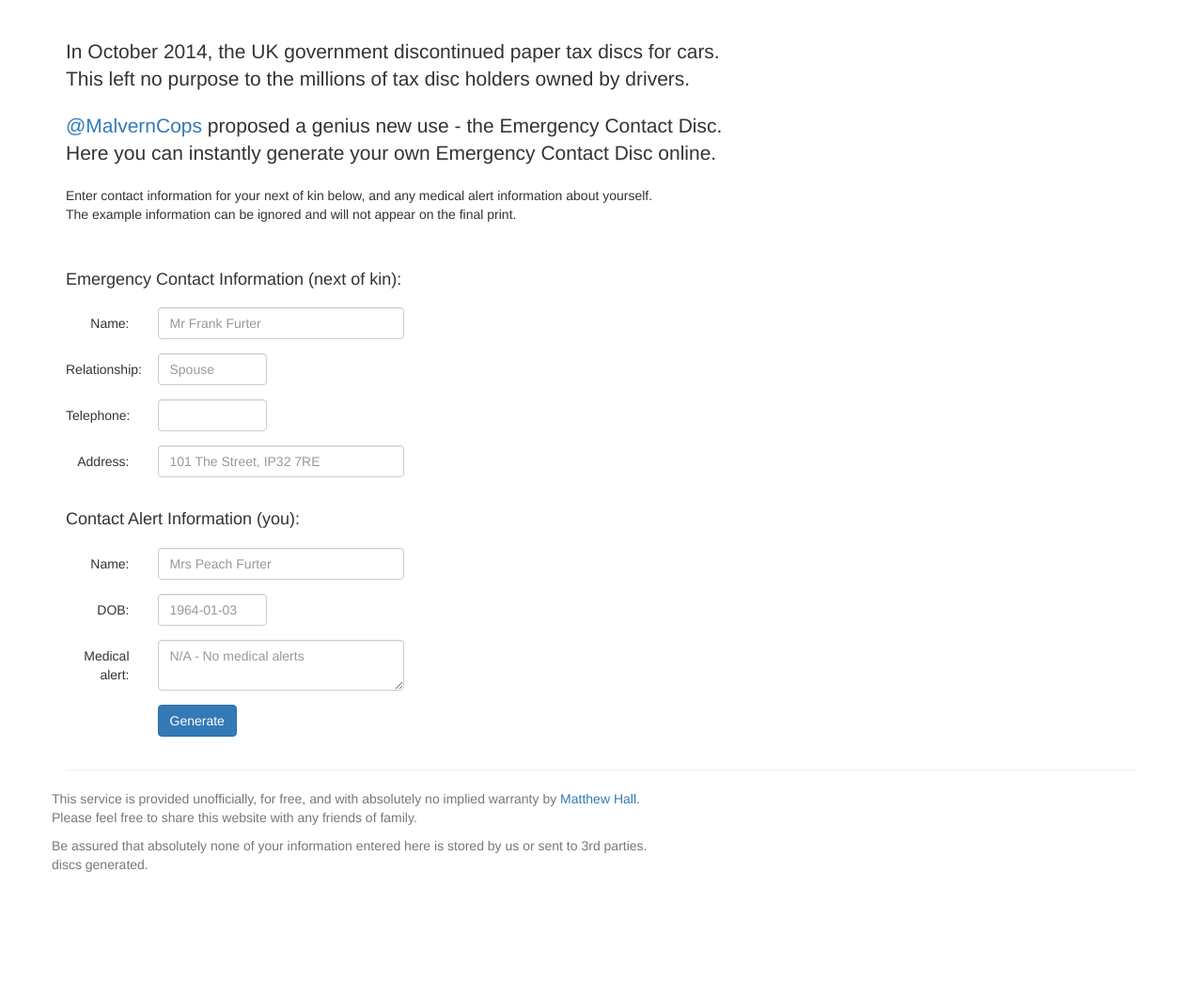
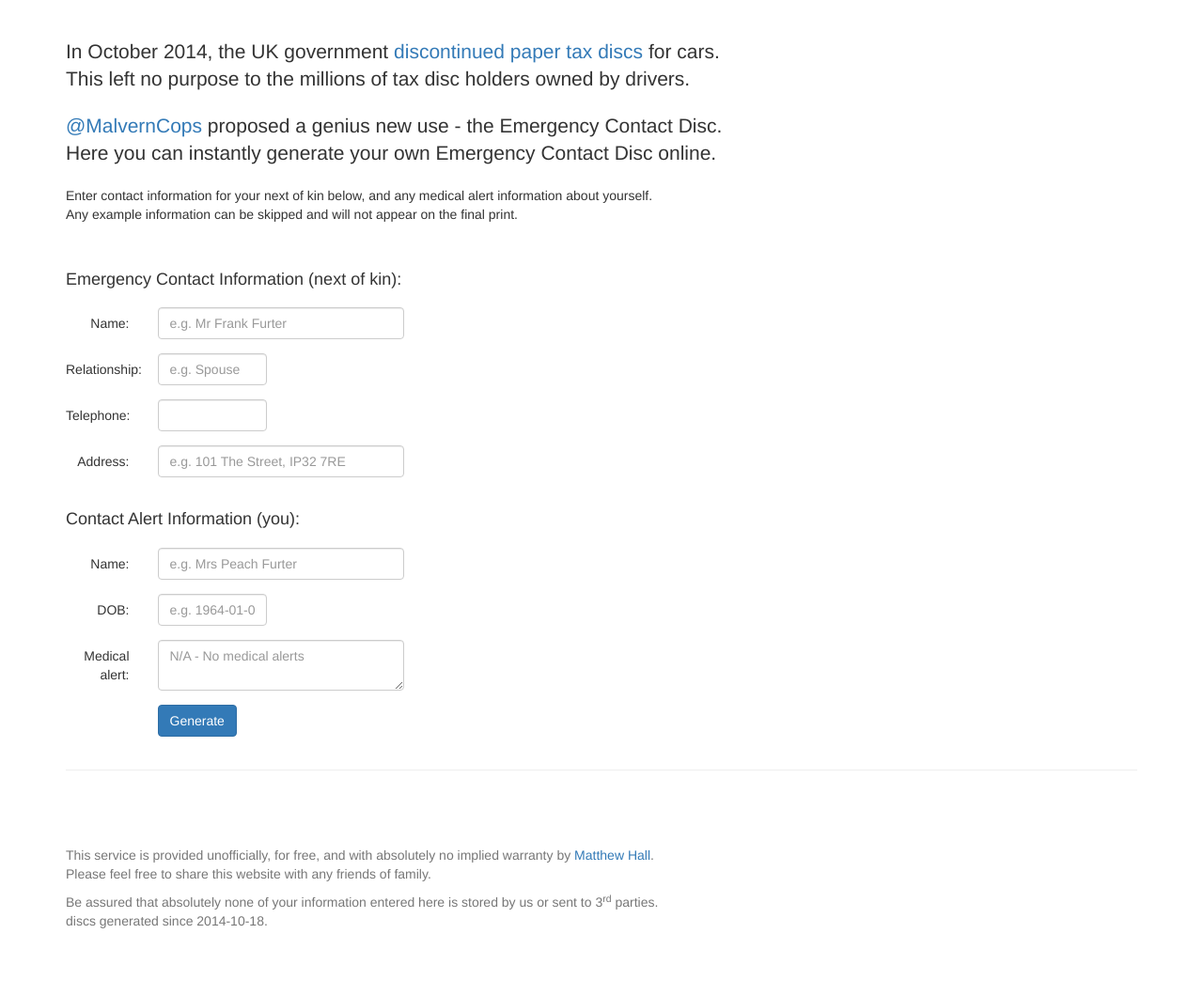
Before and after one commit to wallyhall/emergencycontactdisc, a PHP site: page / in a window 1280 px wide. Shown: the part 80-1140 px from the top of the page at 94% size. Before the commit the page ends 1008 px from the top, so only its background shows below. Run offline with PHP 8.4, Linux system fonts and the light colour scheme; some libraries are stand-ins or nearby versions.

Commit message:
New share/like buttons, improved instructions.
Added share/like buttons.
Made the instructions more readable.
Ready for show-time?

```diff
--- a/custom.css
+++ b/custom.css
@@ -10,8 +10,9 @@ label {
 	font-weight: inherit;
 }
 
-.fb-like {
-	top: -5px;
+.sharrre .button{
+	float:left;
+	width:60px;
 }
 
 /* *****************************************************************************
--- a/index.php
+++ b/index.php
@@ -13,8 +13,6 @@
         <link rel="stylesheet" href="custom.css" />
 	</head>
 	<body>
-		<div id="fb-root"></div>
-
 		<div class="container">
 			<div class="header">
 				<ul class="nav nav-pills pull-right">
@@ -24,14 +22,14 @@
 			</div>
 
 			<div class="row marketing">
-				<p class="lead">In October 2014, the UK government discontinued paper tax discs for cars.
+				<p class="lead">In October 2014, the UK government <a href="http://www.gov.uk/dvla/nomoretaxdisc">discontinued paper tax discs</a> for cars.
 				<br />This left no purpose to the millions of tax disc holders owned by drivers.</p>
 
 				<p class="lead"><a href="https://twitter.com/MalvernCops">@MalvernCops</a> proposed a genius new use - the Emergency Contact Disc.
 				<br />Here you can instantly generate your own Emergency Contact Disc online.</p>
 
 				<p>Enter contact information for your next of kin below, and any medical alert information about yourself.<br />
-				The example information can be ignored and will not appear on the final print.</p>
+				Any example information can be skipped and will not appear on the final print.</p>
 			</div>
 
 			<div class="row">
@@ -45,14 +43,14 @@
 							<div class="form-group">
 								<label class="col-sm-2 control-label" for="nok[name]">Name:</label>
 								<div class="col-sm-6">
-									<input class="form-control" type="text" id="nok[name]" name="nok[name]" placeholder="Mr Frank Furter" />
+									<input class="form-control" type="text" id="nok[name]" name="nok[name]" placeholder="e.g. Mr Frank Furter" />
 								</div>
 							</div>
 
 							<div class="form-group">
 								<label class="col-sm-2 control-label" for="nok[relation]">Relationship:</label>
 								<div class="col-sm-3">
-									<input class="form-control" type="text" id="nok[relation]" name="nok[relation]" placeholder="Spouse" />
+									<input class="form-control" type="text" id="nok[relation]" name="nok[relation]" placeholder="e.g. Spouse" />
 								</div>
 							</div>
 
@@ -66,7 +64,7 @@
 							<div class="form-group">
 								<label class="col-sm-2 control-label" for="nok[address]">Address:</label>
 								<div class="col-sm-6">
-									<input class="form-control" type="text" id="nok[address]" name="nok[address]" placeholder="101 The Street, IP32 7RE" />
+									<input class="form-control" type="text" id="nok[address]" name="nok[address]" placeholder="e.g. 101 The Street, IP32 7RE" />
 								</div>
 							</div>
 						</fieldset>
@@ -79,14 +77,14 @@
 							<div class="form-group">
 								<label class="col-sm-2 control-label" for="mai[name]">Name:</label>
 								<div class="col-sm-6">
-									<input class="form-control" type="text" id="mai[name]" name="mai[name]" placeholder="Mrs Peach Furter" />
+									<input class="form-control" type="text" id="mai[name]" name="mai[name]" placeholder="e.g. Mrs Peach Furter" />
 								</div>
 							</div>
 
 							<div class="form-group">
 								<label class="col-sm-2 control-label" for="mai[dob]">DOB:</label>
 								<div class="col-sm-3">
-									<input class="form-control" type="text" id="mai[dob]" name="mai[dob]" placeholder="1964-01-03" />
+									<input class="form-control" type="text" id="mai[dob]" name="mai[dob]" placeholder="e.g. 1964-01-03" />
 								</div>
 							</div>
 
@@ -109,43 +107,41 @@
 
 			<hr />
 
-<!--			<div class="row text-center">
-				<div class="col-sm-3">
-					<script type="IN/Share" data-url="http://soggysoftware.co.uk/emergencycontactdisc/" data-counter="right"></script>
-				</div>
-				<div class="col-sm-3">
-					<div class="fb-like" data-href="http://soggysoftware.co.uk/emergencycontactdisc" data-layout="button_count" data-action="like" data-show-faces="false" data-share="false"></div>
-				</div>
-				<div class="col-sm-3">
-					<div class="g-plusone" data-size="standard" data-count="true"></div>
-				</div>
-				<div class="col-sm-3">
-					<a href="https://twitter.com/share" class="twitter-share-button" data-url="http://soggysoftware.co.uk/emergencycontactdisc/" data-via="wallyhall">Tweet</a>
-						<script>!function(d,s,id){var js,fjs=d.getElementsByTagName(s)[0],p=/^http:/.test(d.location)?'http':'https';if(!d.getElementById(id)){js=d.createElement(s);js.id=id;js.src=p+'://platform.twitter.com/widgets.js';fjs.parentNode.insertBefore(js,fjs);}}(document, 'script', 'twitter-wjs');</script>
-				</div>
-			</div>-->
+			<div class="row marketing">
+				<div id="sharrre" data-url="http://soggysoftware.co.uk/emergencycontactdisc/" data-text="DVLA declare no more tax discs! Utilise your UK tax disc holder with an Emergency Contact Disc. Create one now at http://soggysoftware.co.uk/emergencycontactdisc/" data-title="share this page"></div>
+			</div>
 
-			<div class="row">
+			<div class="row marketing">
 				<p class="text-muted">This service is provided unofficially, for free, and with absolutely no implied warranty by <a href="http://soggysoftware.co.uk">Matthew Hall</a>.<br />
 				Please feel free to share this website with any friends of family.</p>
-				<p class="text-muted">Be assured that absolutely none of your information entered here is stored by us or sent to 3rd parties.<br />
-				<?php echo file_get_contents(dirname(__FILE__)."/hits.dat"); ?> discs generated.</p>
+				<p class="text-muted">Be assured that absolutely none of your information entered here is stored by us or sent to 3<sup>rd</sup> parties.<br />
+				<?php echo file_get_contents(dirname(__FILE__)."/hits.dat"); ?> discs generated since 2014-10-18.</p>
 			</div>
 		</div>
 
 	    <script src="//ajax.googleapis.com/ajax/libs/jquery/1.11.1/jquery.min.js"></script>
         <script src="//maxcdn.bootstrapcdn.com/bootstrap/3.2.0/js/bootstrap.min.js"></script>
 
-		<script>(function(d, s, id) {
-		  var js, fjs = d.getElementsByTagName(s)[0];
-		  if (d.getElementById(id)) return;
-		  js = d.createElement(s); js.id = id;
-		  js.src = "//connect.facebook.net/en_GB/sdk.js#xfbml=1&version=v2.0";
-		  fjs.parentNode.insertBefore(js, fjs);
-		}(document, 'script', 'facebook-jssdk'));</script>
-
-		<script src="https://apis.google.com/js/platform.js" async defer></script>
-
-		<script src="//platform.linkedin.com/in.js" type="text/javascript"></script>
+        <script src="<?php print dirname($_SERVER['PHP_SELF']); ?>/externals/Sharrre/jquery.sharrre.js"></script>
+        <script type="text/javascript">
+        $('#sharrre').sharrre({
+		  share: {
+			googlePlus: true,
+			facebook: true,
+			twitter: true,
+			linkedin: true,
+		  },
+		  buttons: {
+			googlePlus: {size: 'tall', annotation:'bubble'},
+			facebook: {layout: 'box_count'},
+			twitter: {count: 'vertical'},
+			digg: {type: 'DiggMedium'},
+			linkedin: {counter: 'top'},
+		  },
+		  enableHover: false,
+		  enableCounter: false,
+		  enableTracking: true
+		});
+        </script>
     </body>
 </html>
```
Also changed, not shown: 1 other file.
